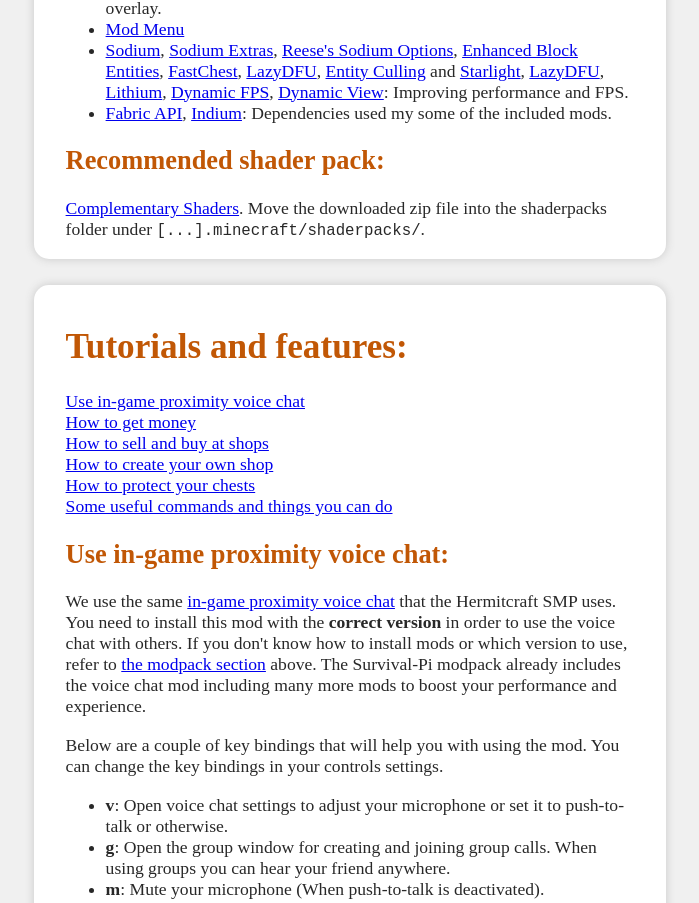
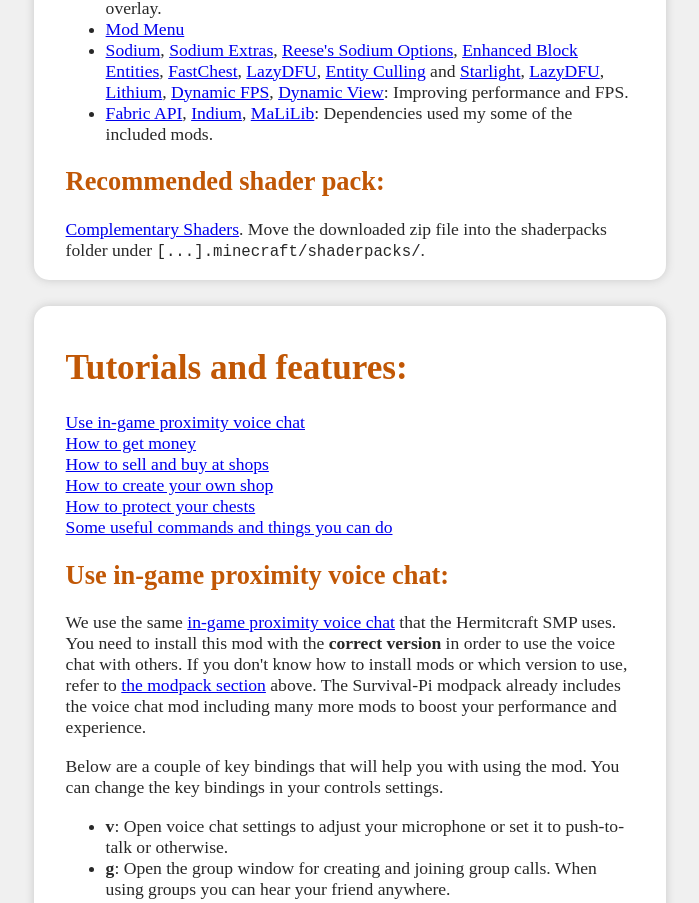
Before and after one commit to aleabodo/survival-pi-website, a plain HTML site: page index.html in a window 1280 px wide. Shown: the part 2568-3471 px from the top of the page, without its empty margins (290-989 px from the left). Drawn offline with nearby package versions, Linux system fonts and the light colour scheme; no server answers.

Commit message:
added MaLiLib mod

```diff
--- a/index.html
+++ b/index.html
@@ -163,7 +163,7 @@
 					<li><a href="https://www.curseforge.com/minecraft/mc-mods/better-ping-display-fabric" target="_blank">Better Ping Display</a>: Displaying the actual ping in milliseconds in the TAB overlay.</li>
 					<li><a href="https://www.curseforge.com/minecraft/mc-mods/modmenu" target="_blank">Mod Menu</a></li>
 					<li><a href="https://www.curseforge.com/minecraft/mc-mods/sodium" target="_blank">Sodium</a>, <a href="https://www.curseforge.com/minecraft/mc-mods/sodium-extra" target="_blank">Sodium Extras</a>, <a href="https://www.curseforge.com/minecraft/mc-mods/reeses-sodium-options" target="_blank">Reese's Sodium Options</a>, <a href="https://www.curseforge.com/minecraft/mc-mods/enhanced-block-entities" target="_blank">Enhanced Block Entities</a>, <a href="https://www.curseforge.com/minecraft/mc-mods/fastchest" target="_blank">FastChest</a>, <a href="https://www.curseforge.com/minecraft/mc-mods/lazydfu" target="_blank">LazyDFU</a>, <a href="https://www.curseforge.com/minecraft/mc-mods/entityculling" target="_blank">Entity Culling</a> and <a href="https://www.curseforge.com/minecraft/mc-mods/starlight" target="_blank">Starlight</a>, <a href="https://www.curseforge.com/minecraft/mc-mods/lazydfu" target="_blank">LazyDFU</a>, <a href="https://www.curseforge.com/minecraft/mc-mods/lithium" target="_blank">Lithium</a>, <a href="https://www.curseforge.com/minecraft/mc-mods/dynamic-fps" target="_blank">Dynamic FPS</a>, <a href="https://www.curseforge.com/minecraft/mc-mods/dynamic-view-fabric" target="_blank">Dynamic View</a>: Improving performance and FPS.</li>
-					<li><a href="https://www.curseforge.com/minecraft/mc-mods/fabric-api" target="_blank">Fabric API</a>, <a href="https://www.curseforge.com/minecraft/mc-mods/indium" target="_blank">Indium</a>: Dependencies used my some of the included mods.</li>
+					<li><a href="https://www.curseforge.com/minecraft/mc-mods/fabric-api" target="_blank">Fabric API</a>, <a href="https://www.curseforge.com/minecraft/mc-mods/indium" target="_blank">Indium</a>, <a href="https://www.curseforge.com/minecraft/mc-mods/malilib" target="_blank">MaLiLib</a>: Dependencies used my some of the included mods.</li>
 				</ul>
 
 				<h2>Recommended shader pack:</h2>
```
